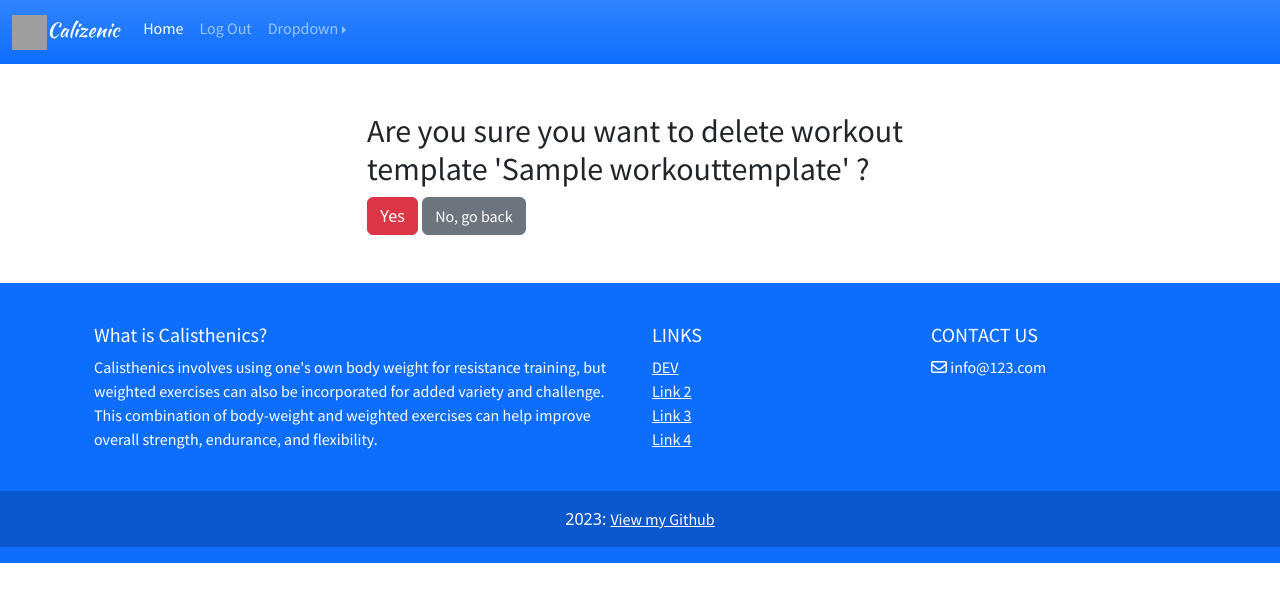
After one commit to Ian-Garrigan/calizenic, a Django app: page /delete-workout-template/1/ in a window 1280 px wide. The commit adds this page. Shown: the top 602 px of the page. Run offline with Django 3.2, Linux system fonts and the light colour scheme; a user stored in the database is signed in; tables that the repository leaves empty hold one stand-in row (values such as "Sample post"); some libraries are stand-ins or nearby versions; grey boxes are pictures that could not be loaded.

Commit message:
Add delete & edit template

```diff
--- /dev/null
+++ b/workouts/templates/delete-workout-template.html
@@ -0,0 +1,25 @@
+{% extends 'base.html' %}
+
+{% block title %} Deletion {% endblock %}
+{% block jumbotron %}
+{% endblock %}
+
+{% block content %}
+<div class="container pt-5">
+    <div class="row">
+        <div class="col-md-8 col-lg-6 mx-auto">
+            <h2>
+                Are you sure you want to delete workout template '{{ workout_template.template_name }}' ?
+            </h2>
+            <form method="POST">
+                {% csrf_token %}
+                <button type="submit" class="btn btn-danger">Yes</button>
+                <a href="{% url 'workouts:user-templates-list' %}" class="btn btn-secondary">No, go back</a>
+            </form>
+        </div>
+    </div>
+</div>
+
+
+
+{% endblock content %}
```
Also changed, not shown: workouts/templates/create-workout.html (+5 -3 lines), workouts/templates/edit-log.html (+16 -3 lines).
